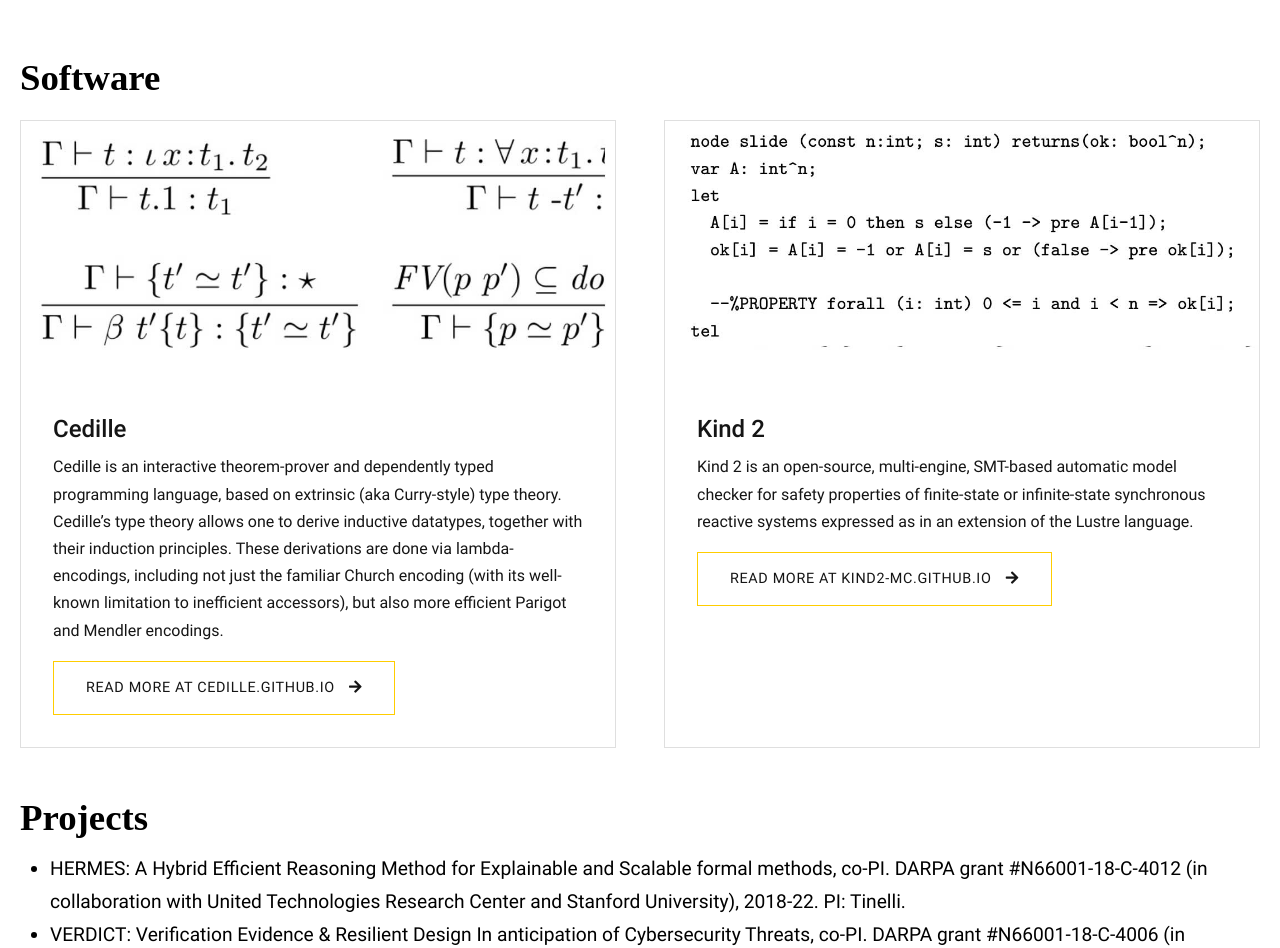
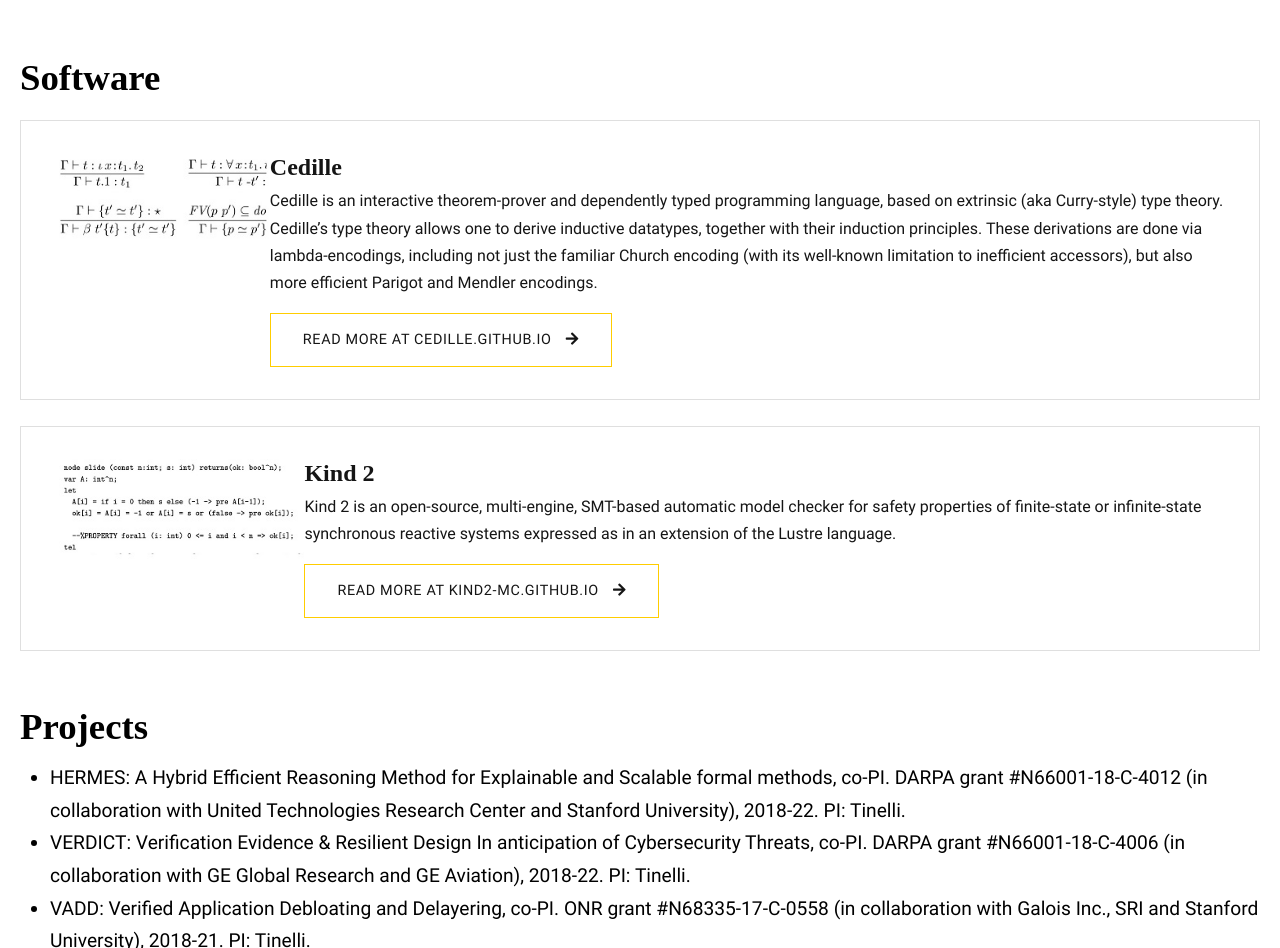
Before and after one commit to jgbm/CLC-web, a plain HTML site: page draft/index.html in a window 1280 px wide. Shown: the part 2220-3168 px from the top of the page. Drawn offline with Linux system fonts and the light colour scheme; a web font is replaced by a local one.

Commit message:
Maybe a stack of horizontal cards for software?
Need a better way to pick out images tho if this is going to work...  I
think Cedille actually has a decent logo, but I'm not sure about
Cesare's projects.

```diff
--- a/draft/index.html
+++ b/draft/index.html
@@ -342,12 +342,11 @@
         Software
       </h2>
       <br />
-      <div class="grid--twocol--50-50">
+      <!-- div class="grid--twocol--50-50" -->
         <div class="list-container">
-
-          <div class="card bg--white card--stacked card--enclosed">
-            <div class="card__media ">
-              <img class="card__img" src="1.jpg" alt="Cedille code screenshot">
+          <div class="card bg--white card--enclosed card--media-left">
+            <div class="card__media-small">
+              <img class="card__img" src="1-small.jpg" alt="Cedille code screenshot">
             </div>
             <div class="card__body">
               <h2 class="headline card__title">
@@ -367,10 +366,9 @@
 
             </div>
           </div>
-
-          <div class="card bg--white card--stacked card--enclosed">
-            <div class="card__media ">
-              <img class="card__img" src="2.jpg" alt="Kind 2 code screenshot">
+          <div class="card bg--white card--media-left card--enclosed">
+            <div class="card__media-small">
+              <img class="card__img" src="2-small.jpg" alt="Kind 2 code screenshot">
             </div>
             <div class="card__body">
               <h2 class="headline card__title">
@@ -382,9 +380,8 @@
               <div class="bttn bttn--outline bttn--sans-serif" id="kind-2">Read more at kind2-mc.github.io
                 <i class="fas fa-arrow-right"></i>
               </div>
-
             </div>
-          </div>
+          <!-- /div -->
 
         </div>
       </div>
```
Also changed, not shown: draft/1-small.jpg (added), draft/2-small.jpg (added).
